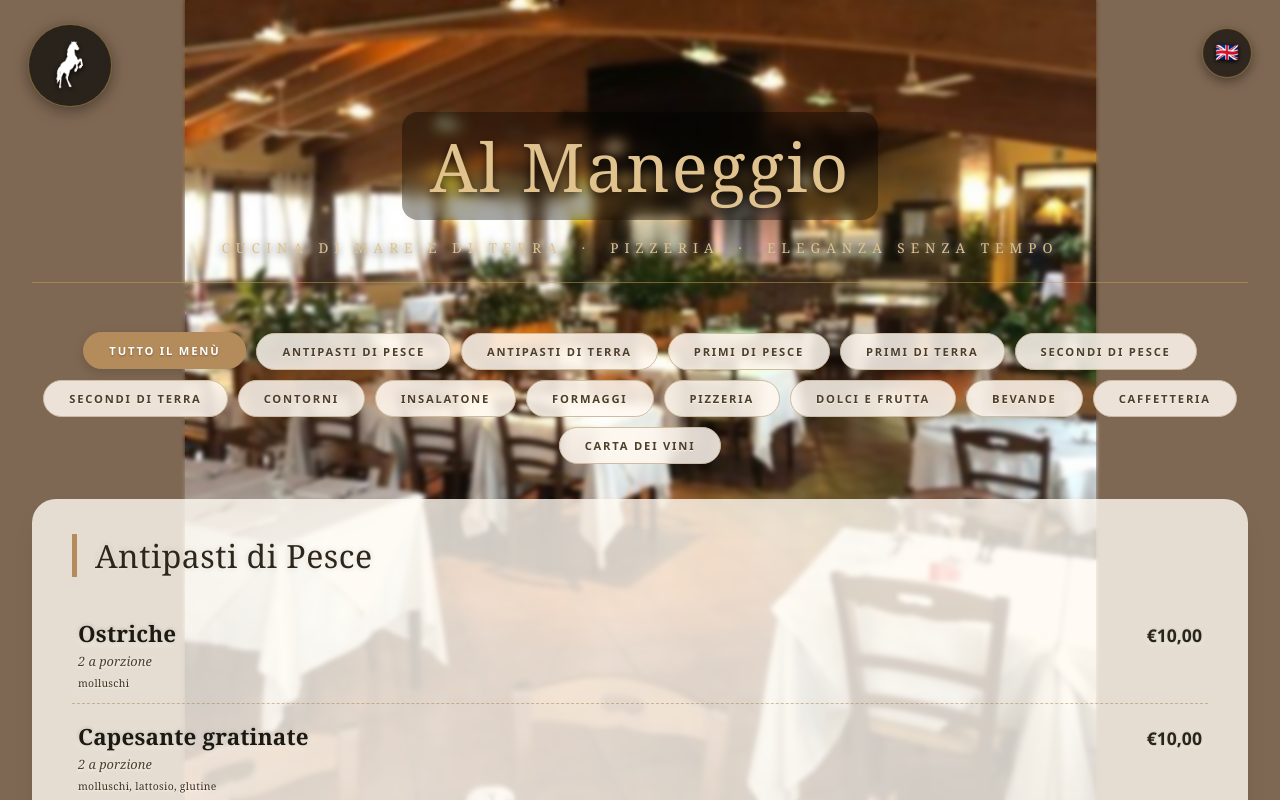
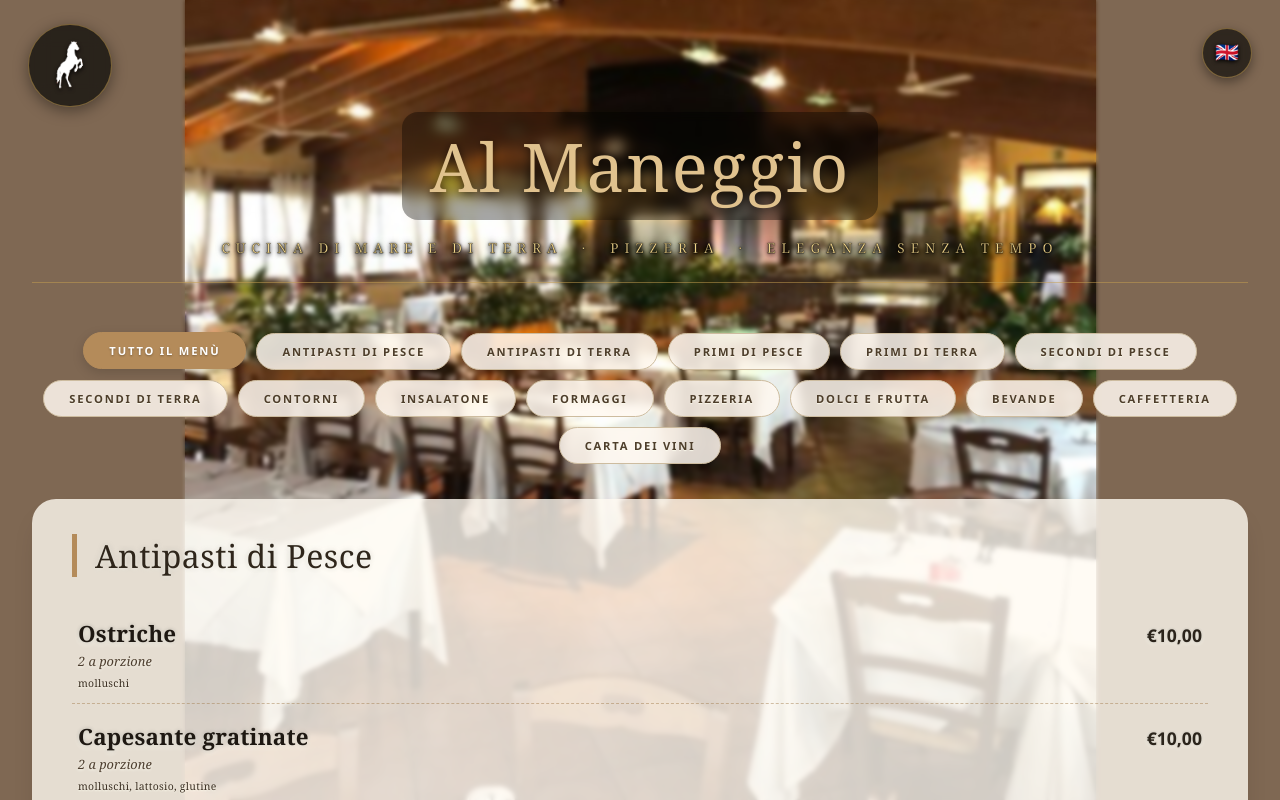
Before and after one commit to IArtservice/IArtservice.github.io, a plain HTML site: page menu/almaneggio/index.html in a window 1280 px wide. Shown: the top 800 px of the page. Drawn offline with Linux system fonts and the light colour scheme.

Commit message:
Add files via upload

```diff
--- a/menu/almaneggio/index.html
+++ b/menu/almaneggio/index.html
@@ -206,10 +206,17 @@
             font-size: 0.85rem;
             text-transform: uppercase;
             letter-spacing: 6px;
-            /* Aumentata la visibilità del sottotitolo */
-            color: #e0c28e;
+            /* Sottotitolo ottimizzato per massima leggibilità su qualsiasi sfondo */
+            color: #f0d48a;                     /* leggermente più luminoso */
             margin-top: 8px;
-            text-shadow: 0 2px 8px rgba(0, 0, 0, 0.8), 0 0 6px rgba(255, 255, 240, 0.7);
+            /* Ombre multiple per creare un contorno scuro deciso */
+            text-shadow:
+                0 0 2px rgba(0, 0, 0, 0.9),
+                0 0 6px rgba(0, 0, 0, 0.7),
+                0 2px 4px rgba(0, 0, 0, 0.8);
+            /* Sottilissimo bordo nero (0.3px) per definire le lettere */
+            -webkit-text-stroke: 0.3px rgba(0, 0, 0, 0.7);
+            text-stroke: 0.3px rgba(0, 0, 0, 0.7); /* proprietà standard (non ancora ampiamente supportata, ma progressiva) */
         }
 
         .filter-bar {
```
